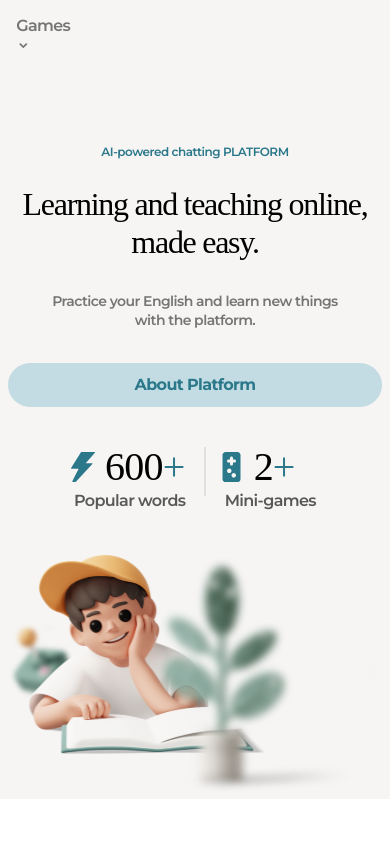
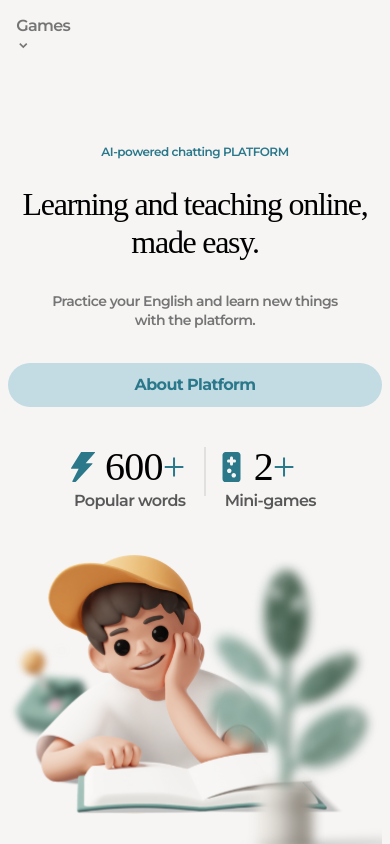
Before and after one commit to taodemy/taotalk, a Next.js app: page / in a window 390 px wide. Shown: the top 844 px of the page. Built offline with nearby package versions, Linux system fonts and the light colour scheme; a web font is replaced by a local one.

Commit message:
fix: make hero boy image always in the middle of page while it is in mobile and tablet mode

```diff
--- a/src/components/Home/HeroSection/index.tsx
+++ b/src/components/Home/HeroSection/index.tsx
@@ -3,7 +3,7 @@ const Hero = () => {
   return (
     <article className="bg-tk_greyLight">
       <section className="sm:px-2 sm:pt-4 md:px-[32px] md:py-0 lg:pl-[calc(370px-(1920px-100%)*0.5)] lg:pr-[calc(117px-(1920px-100%)*0.5)]">
-        <div className="grid lg:grid-cols-[531px_minmax(900px,auto)] lg:overflow-hidden">
+        <div className="grid overflow-hidden lg:grid-cols-[531px_minmax(900px,auto)]">
           <div className="sm:mx-auto sm:flex sm:flex-col md:w-full lg:block lg:pt-[95px]">
             <p className="p2 text-tk_cyanDark sm:pb-[24px] sm:pt-[40px] sm:text-center sm:text-[12px] md:pt-[97px] lg:pb-[24px] lg:pt-0 lg:text-left lg:font-bold lg:uppercase lg:leading-[1rem] lg:tracking-[0.14em]">
               AI-powered chatting PLATFORM
@@ -37,8 +37,8 @@ const Hero = () => {
               </div>
             </div>
           </div>
-          <div className="lg:w-[933px] lg:pb-[30px] lg:pt-[109px]">
-            <img src="/heroBoy.svg" alt="heroBoy image" className="lg:h-[601px] lg:w-full" />
+          <div className="sm:w-[130%] lg:w-[933px] lg:pb-[30px] lg:pt-[109px]">
+            <img src="/heroBoy.svg" alt="heroBoy image" className="sm:w-full lg:h-[601px]" />
           </div>
         </div>
       </section>
```
